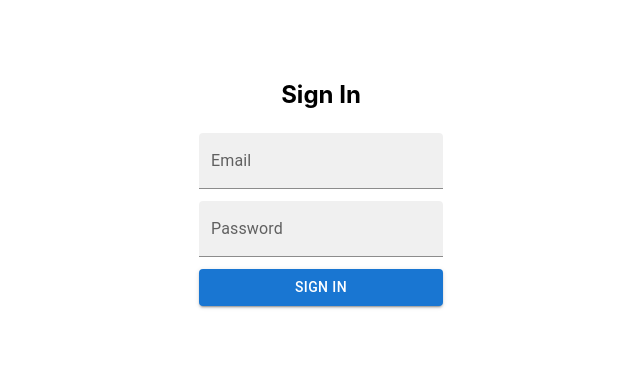
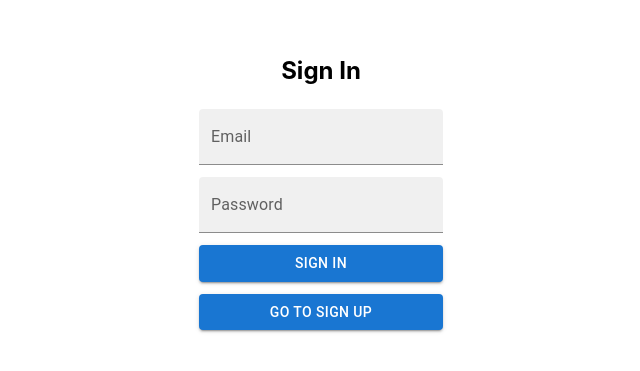
Before and after one commit to Nikita0503/jira-draft, a React (Create React App) app: page /sign-in in a window 1280 px wide. Shown: the part 207-578 px from the top of the page, without its empty margins (319-959 px from the left). Built offline with nearby package versions, Linux system fonts and the light colour scheme.

Commit message:
sign up & sign in

```diff
--- a/src/pages/SignInPage/index.tsx
+++ b/src/pages/SignInPage/index.tsx
@@ -12,6 +12,10 @@ const SignInPage = () => {
         navigate('/projects')
     }, []);
 
+    const goToSignUp = React.useCallback(() => {
+        navigate('/sign-up')
+    }, []);
+
     return (
       <div className={styles.container}>
         <span className={styles.title}>Sign In</span>
@@ -19,6 +23,7 @@ const SignInPage = () => {
             <TextField className={styles.textField} label="Email" variant="filled" />
             <TextField className={styles.textField} label="Password" variant="filled" />
             <Button onClick={goToProjects} className={styles.button} variant="contained">Sign In</Button>
+            <Button onClick={goToSignUp} className={styles.button} variant="contained">Go To Sign Up</Button>
         </div>
       </div>)
   }
--- a/src/pages/SingUpPage/index.tsx
+++ b/src/pages/SingUpPage/index.tsx
@@ -13,6 +13,10 @@ const SingUpPage = () => {
         navigate('/projects')
     }, []);
 
+    const goToSignIn = React.useCallback(() => {
+        navigate('/sign-in')
+    }, []);
+
     return (
       <div className={styles.container}>
         <span className='title'>Sign Up</span>
@@ -26,6 +30,7 @@ const SingUpPage = () => {
                 <span>Sign up as Admin</span>
             </div>
             <Button onClick={goToProjects} className={styles.button} variant="contained">Sign Up</Button>
+            <Button onClick={goToSignIn} className={styles.button} variant="contained">Go To Sign In</Button>
         </div>
       </div>)
   }
```
